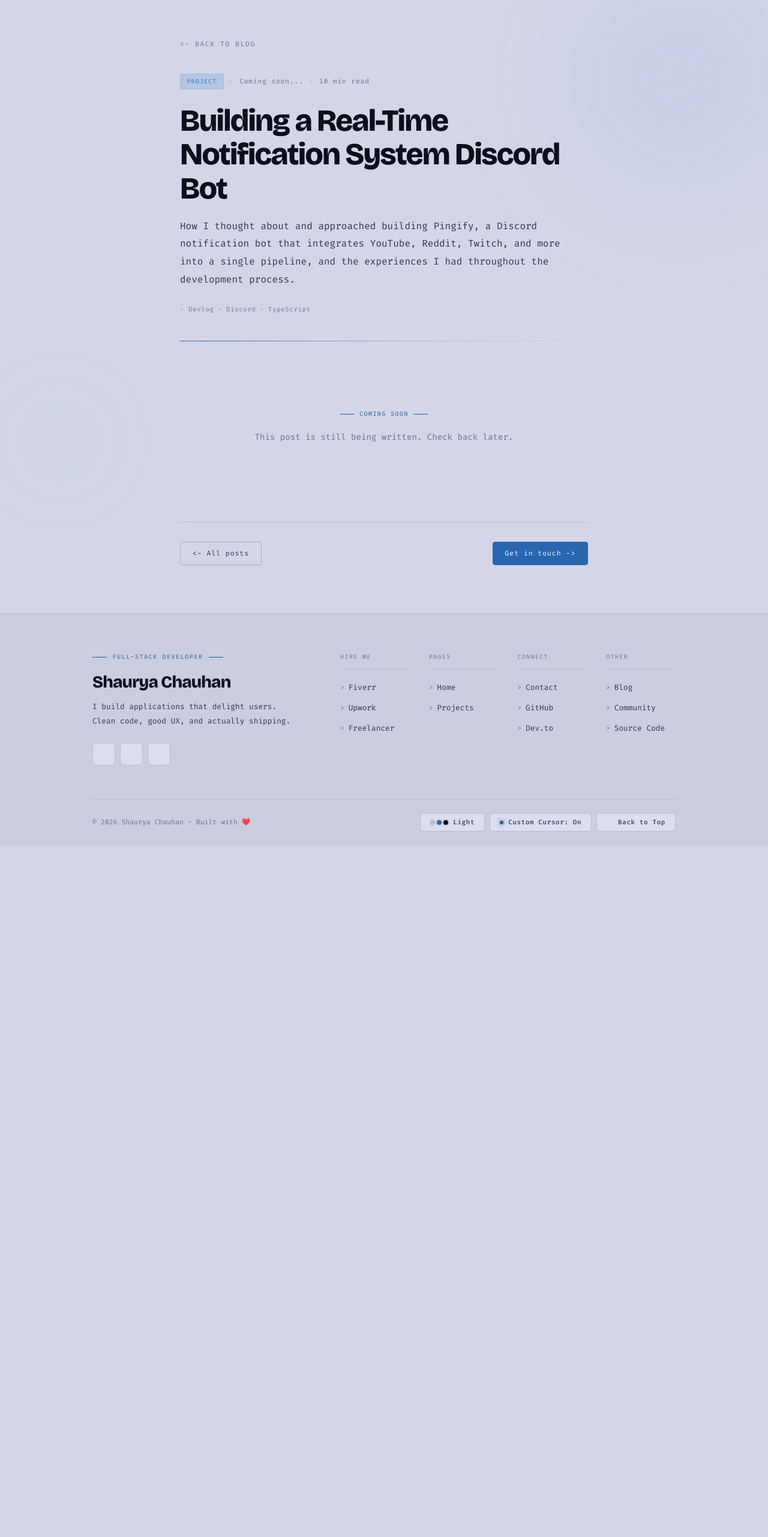
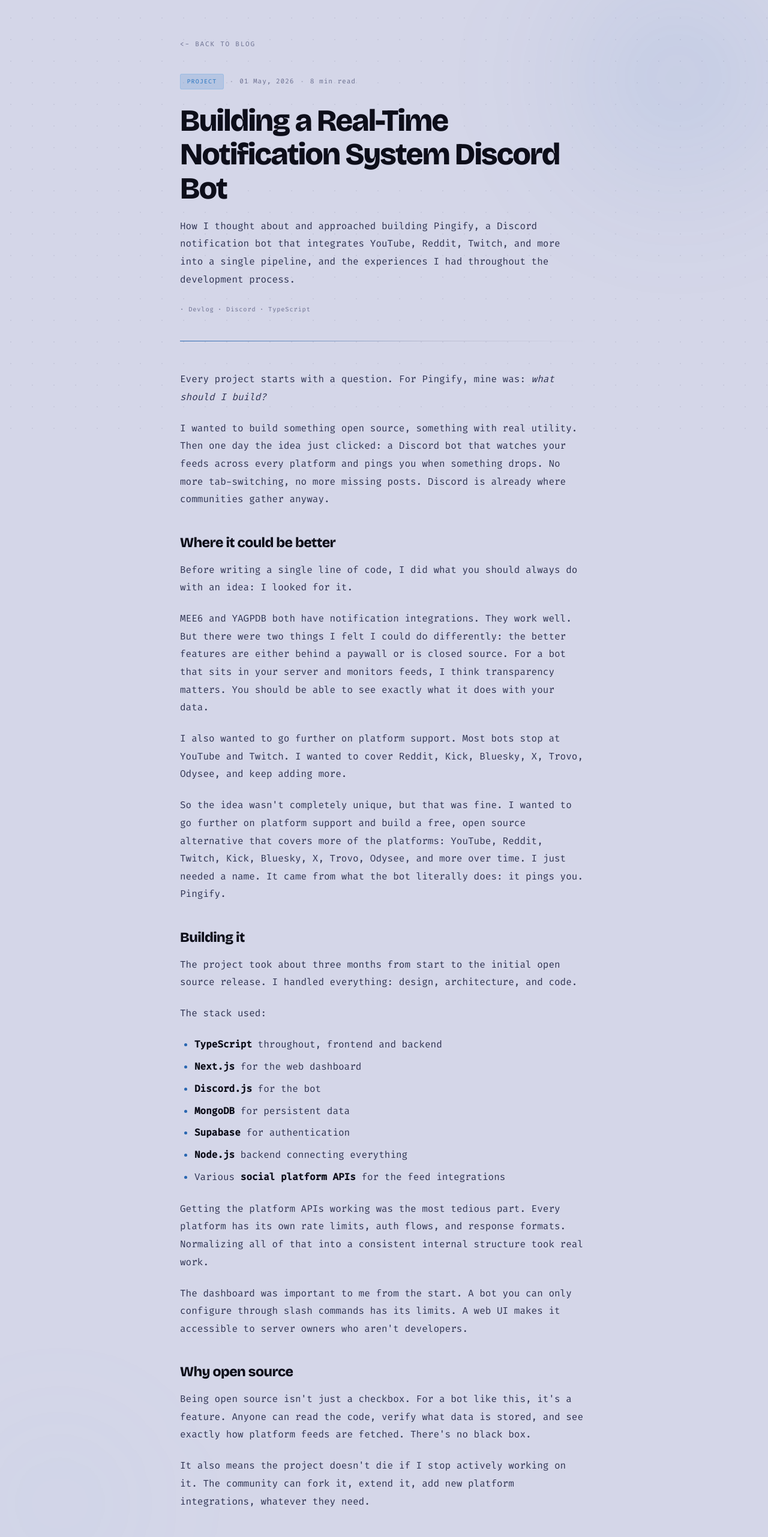
Before and after one commit to Shaurya9524/portfolio, a Next.js app: page /blog/building-pingify in a window 1280 px wide. Shown: the part 60-2622 px from the top of the page at 60% size. Before the commit the page ends 1469 px from the top, so only its background shows below. Built offline with nearby package versions, Linux system fonts and the light colour scheme; some icons are missing.

Commit message:
content: write building-pingify blog post

```diff
--- /dev/null
+++ b/src/content/blog/building-pingify.mdx
@@ -0,0 +1,43 @@
+Every project starts with a question. For Pingify, mine was: *what should I build?*
+
+I wanted to build something open source, something with real utility. Then one day the idea just clicked: a Discord bot that watches your feeds across every platform and pings you when something drops. No more tab-switching, no more missing posts. Discord is already where communities gather anyway.
+
+## Where it could be better
+
+Before writing a single line of code, I did what you should always do with an idea: I looked for it.
+
+MEE6 and YAGPDB both have notification integrations. They work well. But there were two things I felt I could do differently: the better features are either behind a paywall or is closed source. For a bot that sits in your server and monitors feeds, I think transparency matters. You should be able to see exactly what it does with your data.
+
+I also wanted to go further on platform support. Most bots stop at YouTube and Twitch. I wanted to cover Reddit, Kick, Bluesky, X, Trovo, Odysee, and keep adding more.
+
+So the idea wasn't completely unique, but that was fine. I wanted to go further on platform support and build a free, open source alternative that covers more of the platforms: YouTube, Reddit, Twitch, Kick, Bluesky, X, Trovo, Odysee, and more over time. I just needed a name. It came from what the bot literally does: it pings you. Pingify.
+
+## Building it
+
+The project took about three months from start to the initial open source release. I handled everything: design, architecture, and code.
+
+The stack used:
+
+- **TypeScript** throughout, frontend and backend
+- **Next.js** for the web dashboard
+- **Discord.js** for the bot
+- **MongoDB** for persistent data
+- **Supabase** for authentication
+- **Node.js** backend connecting everything
+- Various **social platform APIs** for the feed integrations
+
+Getting the platform APIs working was the most tedious part. Every platform has its own rate limits, auth flows, and response formats. Normalizing all of that into a consistent internal structure took real work.
+
+The dashboard was important to me from the start. A bot you can only configure through slash commands has its limits. A web UI makes it accessible to server owners who aren't developers.
+
+## Why open source
+
+Being open source isn't just a checkbox. For a bot like this, it's a feature. Anyone can read the code, verify what data is stored, and see exactly how platform feeds are fetched. There's no black box.
+
+It also means the project doesn't die if I stop actively working on it. The community can fork it, extend it, add new platform integrations, whatever they need.
+
+## Where it is now
+
+Pingify is [live](https://pingify-bot.vercel.app). The code is public on [GitHub](https://github.com/Shaurya9524/pingify). If you run a Discord community and you're tired of manually checking feeds across platforms, give it a shot.
+
+And if you want to add a platform integration or fix something, PRs are open.
--- a/src/data/blog.ts
+++ b/src/data/blog.ts
@@ -6,12 +6,12 @@
     posts: [
       {
         slug: "building-pingify",
-        date: "Coming soon...",
+        date: "01 May, 2026",
         tag: "Project",
         title: "Building a Real-Time Notification System Discord Bot",
         desc: "How I thought about and approached building Pingify, a Discord notification bot that integrates YouTube, Reddit, Twitch, and more into a single pipeline, and the experiences I had throughout the development process.",
         tags: ["Devlog", "Discord", "TypeScript"],
-        readTime: "10 min read",
+        readTime: "8 min read",
       }
     ]
   }
```
